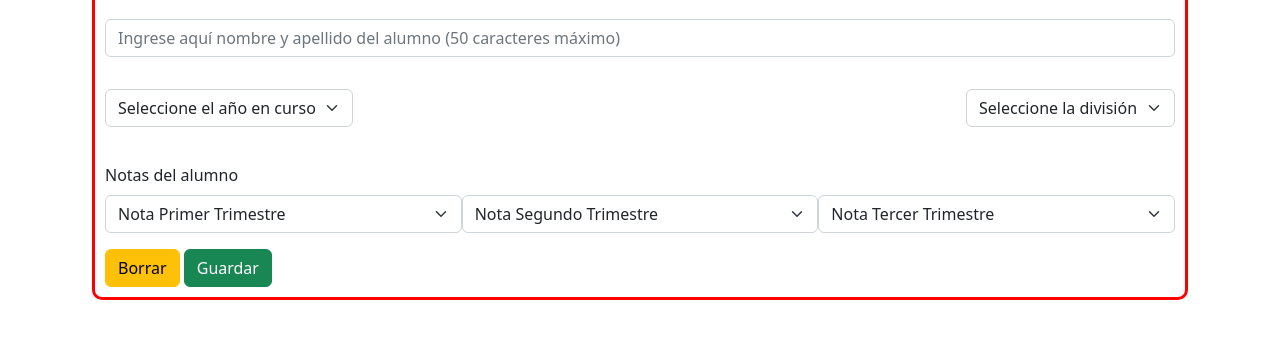
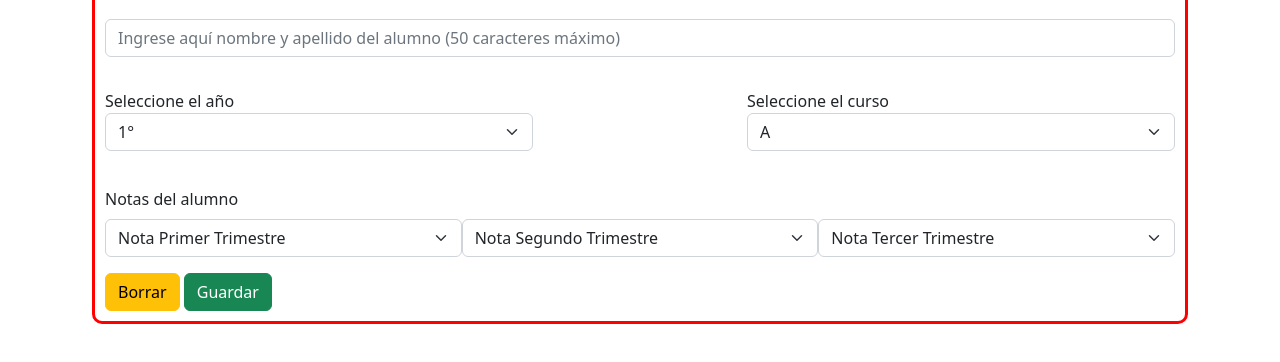
Before and after one commit to diegofb2001/Form-students-admin, a plain HTML site: page index.html in a window 1280 px wide. Shown: the part 76-438 px from the top of the page. Drawn offline with nearby package versions, Linux system fonts and the light colour scheme.

Commit message:
Agregado de labels

```diff
--- a/index.html
+++ b/index.html
@@ -25,8 +25,9 @@
                 </div>
                 <div class="input-year-division">
                     <div class="input-year">
+                        <label for="">Seleccione el año</label>
                         <select class="form-select" aria-label="Default select example">
-                            <option selected>Seleccione el año en curso</option>
+                            <!-- <option selected>Seleccione el año en curso</option> -->
                             <option value="1">1°</option>
                             <option value="2">2°</option>
                             <option value="3">3°</option>
@@ -36,8 +37,9 @@
                         </select>
                     </div>
                     <div class="input-division">
+                        <label for="">Seleccione el curso</label>
                         <select class="form-select" aria-label="Default select example">
-                                <option selected>Seleccione la división</option>
+                            <!-- <option selected>Seleccione la división</option> -->
                             <option value="1">A</option>
                             <option value="2">B</option>
                             <option value="3">C</option>
@@ -45,7 +47,7 @@
                         </select>
                     </div>
                 </div>
-                <div >
+                <div>
                     <label for="basic-url" class="form-label">Notas del alumno</label>
                     <div class="notes-form">
                         <select class="form-select" aria-label="Default select example">
--- a/styles/styles_index.css
+++ b/styles/styles_index.css
@@ -29,6 +29,16 @@ h1{
     justify-content: space-between;
     margin-bottom: 20px;
 }
+.input-year-division .input-year{
+    display: flex;
+    width: 40%;
+    flex-wrap: wrap;
+}
+.input-year-division .input-division{
+    display: flex;
+    flex-wrap: wrap;
+    width: 40%;
+}
 
 .notes-form{
     display: flex;
```
Lines whose indentation alone changed are shown as unchanged.
